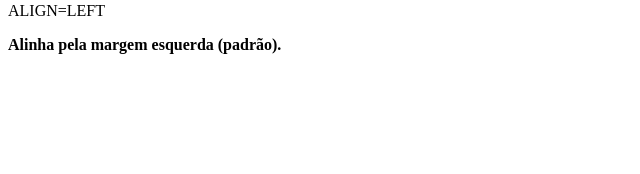
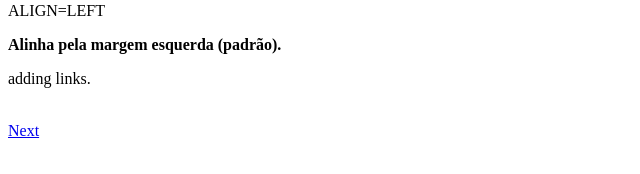
Before and after one commit to edskate/23-05-2023, a plain HTML site: page index.html in a window 1280 px wide. Shown: the part 316-490 px from the top of the page, without its empty margins (0-640 px from the left). Drawn offline with Linux system fonts and the light colour scheme.

Commit message:
add links

```diff
--- a/index.html
+++ b/index.html
@@ -18,6 +18,11 @@
     <strong>Alinha pelas duas margem .</strong>
     <P>ALIGN=LEFT</P>
     <strong>Alinha pela margem esquerda (padrão).</strong>
+<br>
+<p>adding links.</p>
+<br>
+
+<a href="index01.html">Next</a>
 </body>
 
 </html>
```
